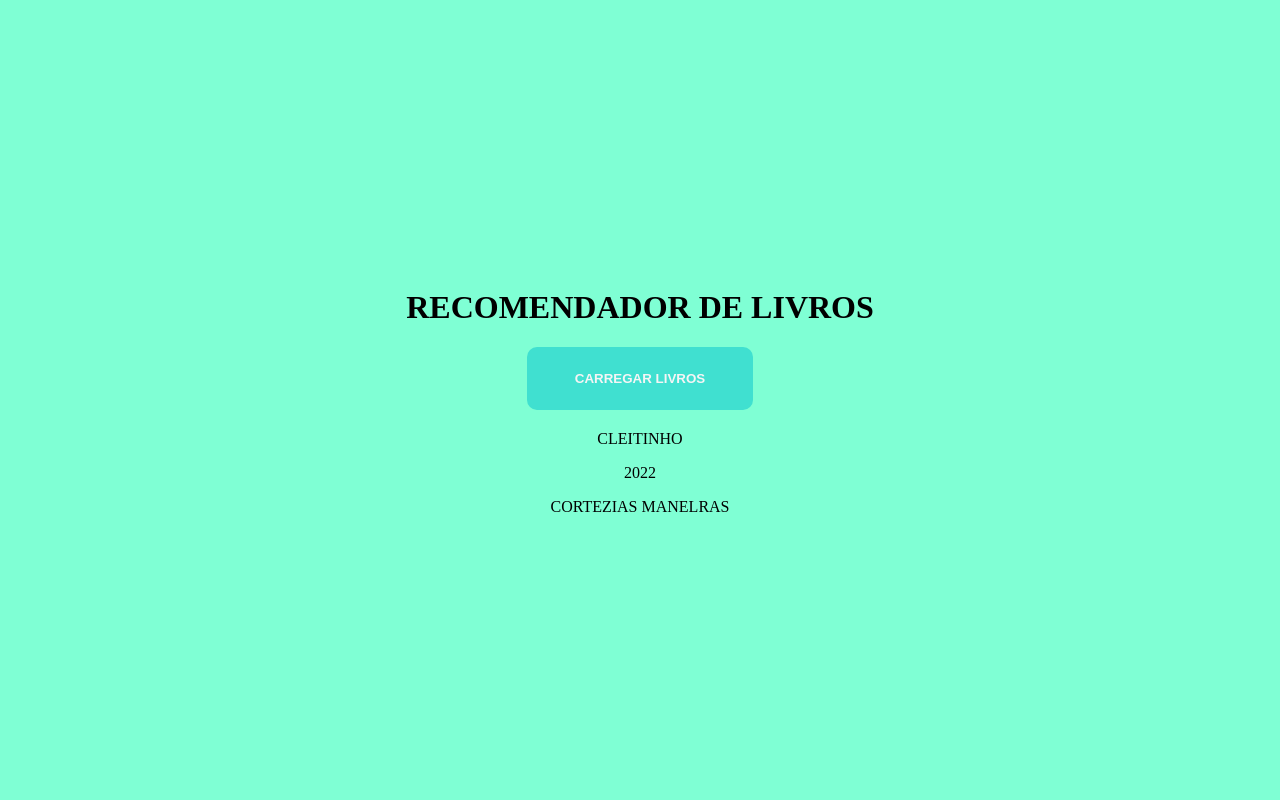
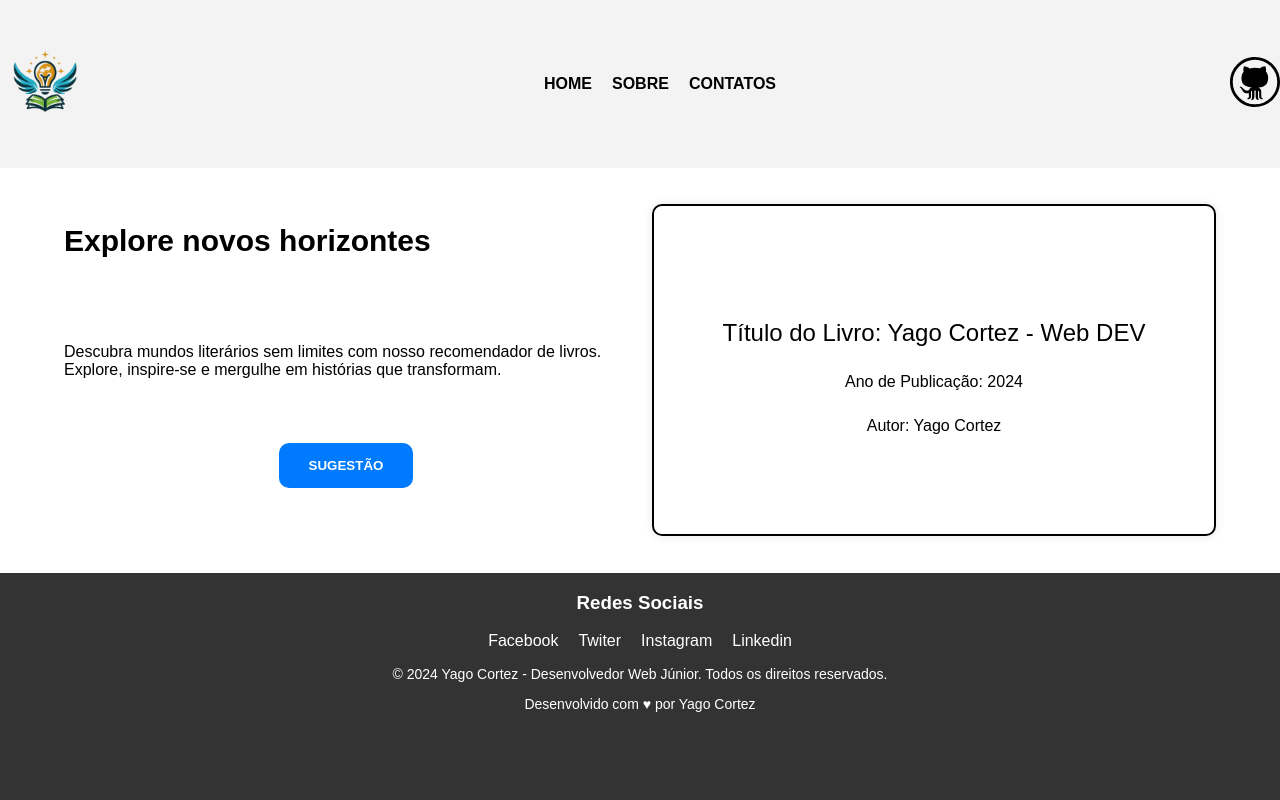
Before and after one commit to Yagowc1/RestAPI-Python-Livros, a Flask app: page / in a window 1280 px wide. Run offline with Flask 3, Linux system fonts and the light colour scheme.

Commit message:
Melhoria de interface e leves correções

```diff
--- a/App/routes.py
+++ b/App/routes.py
@@ -7,6 +7,6 @@ def lading_page():
 
 @app.route('/dados')
 def obter_dados():
-    with open('App/Dados/livros.json', 'r') as arquivo_json:
+    with open('App/Dados/livros.json', 'r', encoding='utf-8') as arquivo_json:
         dados = json.load(arquivo_json)
     return jsonify(dados)
--- a/App/static/css/main.css
+++ b/App/static/css/main.css
@@ -1,40 +1,182 @@
+/* Variáveis de cor */
 :root {
     --turquesa-claro: #7FFFD4;
     --turquesa-medio: #40E0D0;
     --turquesa-escuro: #00CED1;
     --verde-agua: #20B2AA;
-    --azul-petroleo: #008080;
+    --azul-petroleo: #007bff;
+    /* Cor azul primária semelhante ao Bootstrap */
 }
 
 body {
-    text-transform: uppercase;
+    font-family: Arial, sans-serif;
     margin: 0;
     padding: 0;
+    display: grid;
+    place-items: center;
+    text-align: center;
+    min-height: 100vh;
+    background-color: rgb(255, 255, 255);
+}
+
+header {
+    background-color: rgb(243, 243, 243);
     display: flex;
+    justify-content: space-between;
+    align-items: center;
+    width: 100%;
+    height: 100%;
+}
+
+#logo {
+    height: 90px;
+}
+
+nav ul {
+    list-style: none;
+    padding: 0;
+    display: flex;
+}
+
+nav ul li {
+    margin-right: 20px;
+}
+
+nav ul li:last-child {
+    margin-right: 0;
+}
+
+nav ul li a {
+    color: black;
+    text-decoration: none;
+    transition: color 0.3s ease;
+    font-family: Arial, sans-serif;
+    font-weight: bold;
+    text-transform: uppercase;
+}
+
+nav ul li a:hover {
+    color: #333;
+}
+
+#githubLogo {
+    height: 50px;
+}
+
+main {
+    width: 90%;
+    display: grid;
+    grid-template-columns: 1fr 1fr;
+    gap: 1.5rem; /* Espaçamento responsivo usando rem */
+    text-align: left;
     justify-content: center;
-    align-items: center;
-    height: 100vh;
-    background-color: var(--turquesa-claro);
+}
+
+#exploreSection {
+    display: grid;
+    grid-template-columns: 1fr;
+}
+
+h1 {
+    font-size: 30px;
 }
 
 #BotaoRecomendar {
     cursor: pointer;
-
-    background-color: var(--turquesa-medio);
-    padding: 3vh 6vh;
+    background-color: var(--azul-petroleo);
+    /* Cor azul primária */
+    color: white;
+    padding: 15px 30px;
     border: none;
     border-radius: 10px;
-
     text-transform: uppercase;
-    color: whitesmoke;
     font-weight: bold;
+    transition: background-color 0.3s ease;
 }
 
-.container {
-    text-align: center;
+#BotaoRecomendar:hover {
+    background-color: #0056b3;
+    /* Cor azul escura para efeito hover */
 }
 
-#livros {
-    margin-top: 20px;
-    text-align: left;
+#recomendacao {
+    height: 36vh;
+    /* Defina a altura desejada em porcentagem da altura da janela de visualização */
+    padding: 20px;
+    border-radius: 10px;
+    border: 2px solid black;
+    box-shadow: 0 0 10px rgba(0, 0, 0, 0.1);
+    display: flex;
+    justify-content: center;
+    align-items: center;
+    flex-direction: column;
 }
+
+
+#recomendacao p {
+    /* color: white; */
+    margin-bottom: 10px;
+}
+
+#recomendacao #titulo {
+    font-size: 24px;
+}
+
+#recomendacao #autor {
+    /* font-style: italic; */
+}
+
+/* Centralizar verticalmente o botão e a área de recomendação */
+#BotaoRecomendar,
+#recomendacao {
+    margin-top: auto;
+    margin-bottom: auto;
+}
+
+footer {
+    background-color: #333;
+    color: #fff;
+    text-align: center;
+    width: 100%;
+    height: 100%;
+}
+
+.footer-container {
+    width: 100%;
+    max-width: 1200px;
+    margin: 0 auto;
+    display: grid;
+    grid-template-columns: 1fr;
+    gap: 20px;
+    place-items: center;
+}
+
+.footer-links ul,
+.footer-social ul {
+    list-style: none;
+    padding: 0;
+    display: flex;
+    justify-content: center;
+}
+
+.footer-links ul li,
+.footer-social ul li {
+    margin: 0 10px;
+}
+
+.footer-links ul li a,
+.footer-social ul li a {
+    color: #fff;
+    text-decoration: none;
+    transition: color 0.3s ease;
+}
+
+.footer-links ul li a:hover,
+.footer-social ul li a:hover {
+    color: #ccc;
+}
+
+.credits {
+    width: 100%;
+    font-size: 14px;
+}
--- a/App/templates/index.html
+++ b/App/templates/index.html
@@ -4,21 +4,68 @@
 <head>
     <meta charset="UTF-8">
     <meta name="viewport" content="width=device-width, initial-scale=1.0">
-    <title>Landing Page de Livros</title>
+    <title>Recomendador de Livros</title>
     <link rel="stylesheet" href="/static/css/main.css">
+
 </head>
 
 <body>
-    <div class="container">
-        <h1>Recomendador de livros</h1>
-        <button id="BotaoRecomendar" onclick="recomenda_livro()">Carregar Livros</button>
-        <div id="livros"></div>
-        <div id="recomendacao">
-            <p id="titulo">Cleitinho</p>
-            <p id="ano">2022</p>
-            <p id="autor">Cortezias Manelras</p>
+    <header>
+        <div class="logo">
+            <img id="logo" src="static/img/logo.png" alt="">
         </div>
-    </div>
+        <nav>
+            <ul>
+                <li><a href="#">Home</a></li>
+                <li><a href="#">Sobre</a></li>
+                <li><a href="#">Contatos</a></li>
+            </ul>
+        </nav>
+        <div class="github">
+            <a href="#"><img id="githubLogo" src="static/img/github-icon.svg" alt=""></a>
+        </div>
+    </header>
+
+    <main>
+        <div id="exploreSection">
+            <h1>Explore novos horizontes</h1>
+            <p>
+                Descubra mundos literários sem limites com nosso recomendador de livros. Explore, inspire-se e mergulhe
+                em
+                histórias que transformam.
+            </p>
+            <div style="text-align: center;">
+                <button id="BotaoRecomendar" onclick="recomenda_livro()">Sugestão</button>
+            </div>
+        </div>
+
+        <div>
+            <section id="livros"></section>
+            <section id="recomendacao">
+                <p id="titulo">Título do Livro: Yago Cortez - Web DEV</p>
+                <p id="ano">Ano de Publicação: 2024</p>
+                <p id="autor">Autor: Yago Cortez</p>
+            </section>
+        </div>
+
+    </main>
+
+    <footer>
+        <div class="footer-social footer-links">
+            <h3>Redes Sociais</h3>
+            <ul>
+                <li><a href="#">Facebook</a></li>
+                <li><a href="#">Twiter</i></a></li>
+                <li><a href="#">Instagram</i></a></li>
+                <li><a href="#">Linkedin</a></li>
+            </ul>
+        </div>
+
+        <div class="credits">
+            <p>&copy; 2024 Yago Cortez - Desenvolvedor Web Júnior. Todos os direitos reservados.</p>
+            <p>Desenvolvido com <span class="heart">&hearts;</span> por Yago Cortez</p>
+        </div>
+    </footer>
 
     <script src="/static/js/script.js"></script>
 </body>
```
Also changed, not shown: App/static/img/github-icon.svg (added), App/static/img/logo.png (added).
